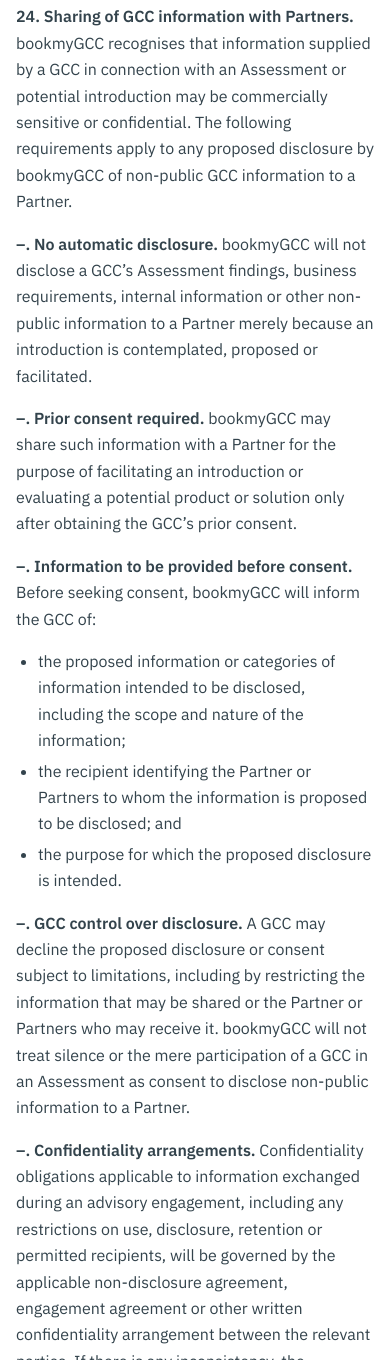
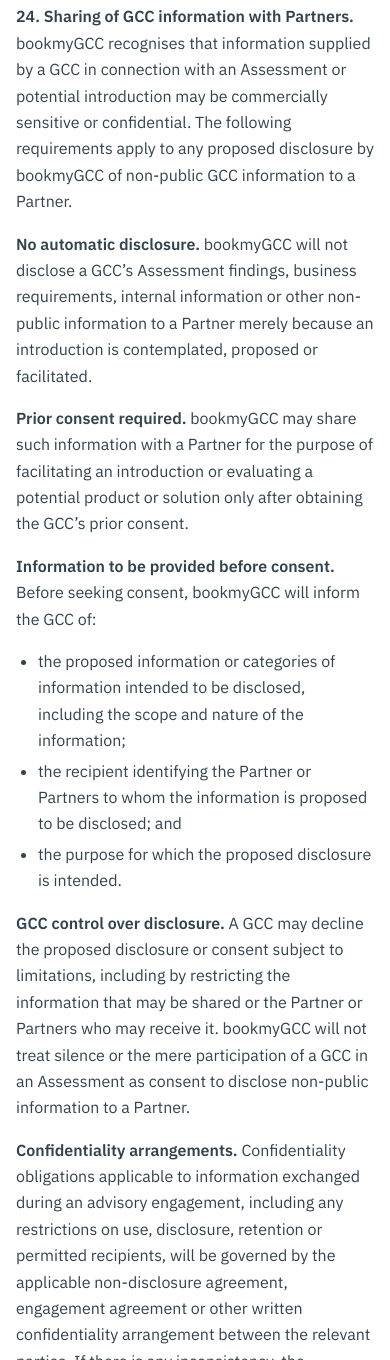
Before and after one commit to bookmygcc/web, a website: page public/terms.html in a window 390 px wide. Shown: the part 7270-8630 px from the top of the page. Drawn offline with Linux system fonts and the light colour scheme.

Commit message:
Terms: tidy sub-point labels under Clause 24 (#9)
* Footer: add legal entity name, CIN and phone number

Co-Authored-By: Claude Sonnet 5.5 <noreply@anthropic.com>
Claude-Session: https://claude.ai/code/session_01UHKszR6js2S48LTtu4KHRn

* Remove refund policy page and links; to be covered in engagement payment terms

Co-Authored-By: Claude Sonnet 5.5 <noreply@anthropic.com>
Claude-Session: https://claude.ai/code/session_01UHKszR6js2S48LTtu4KHRn

* Publish lawyer-reviewed Privacy Policy and Terms of Use

Co-Authored-By: Claude Sonnet 5.5 <noreply@anthropic.com>
Claude-Session: https://claude.ai/code/session_01UHKszR6js2S48LTtu4KHRn

* Footer: link YouTube channel; rename Privacy/Terms to Privacy Policy/Terms of Use

Co-Authored-By: Claude Sonnet 5.5 <noreply@anthropic.com>
Claude-Session: https://claude.ai/code/session_01UHKszR6js2S48LTtu4KHRn

* Terms: drop stray dash before unnumbered sub-points under Clause 24

Co-Authored-By: Claude Sonnet 5.5 <noreply@anthropic.com>
Claude-Session: https://claude.ai/code/session_01UHKszR6js2S48LTtu4KHRn

---------

Co-authored-by: Claude <noreply@anthropic.com>

```diff
--- a/public/terms.html
+++ b/public/terms.html
@@ -61,12 +61,12 @@ a{color:var(--deep)}footer{border-top:1px solid var(--rule);padding:24px 0;font-
 <p><strong>22. Separate third-party transactions.</strong> Any discussion, transaction, purchase, subscription, licence, implementation, support or other engagement between a GCC and a Partner is independent of bookmyGCC and is governed by a separate agreement between the GCC and the Partner. bookmyGCC is not a party to that agreement unless expressly stated in a separate written instrument signed by bookmyGCC.</p>
 <p><strong>23. Third-party responsibility.</strong> Subject to applicable law, bookmyGCC is not responsible for the acts or omissions of a Partner or for the quality, performance, availability, security, operation, implementation or support of any third-party product or service. Any queries, claims or disputes concerning a Partner’s product or service should be addressed to the relevant Partner.</p>
 <p><strong>24. Sharing of GCC information with Partners.</strong> bookmyGCC recognises that information supplied by a GCC in connection with an Assessment or potential introduction may be commercially sensitive or confidential. The following requirements apply to any proposed disclosure by bookmyGCC of non-public GCC information to a Partner.</p>
-<p><strong>–. No automatic disclosure.</strong> bookmyGCC will not disclose a GCC’s Assessment findings, business requirements, internal information or other non-public information to a Partner merely because an introduction is contemplated, proposed or facilitated.</p>
-<p><strong>–. Prior consent required.</strong> bookmyGCC may share such information with a Partner for the purpose of facilitating an introduction or evaluating a potential product or solution only after obtaining the GCC’s prior consent.</p>
-<p><strong>–. Information to be provided before consent.</strong> Before seeking consent, bookmyGCC will inform the GCC of:</p>
+<p><strong>No automatic disclosure.</strong> bookmyGCC will not disclose a GCC’s Assessment findings, business requirements, internal information or other non-public information to a Partner merely because an introduction is contemplated, proposed or facilitated.</p>
+<p><strong>Prior consent required.</strong> bookmyGCC may share such information with a Partner for the purpose of facilitating an introduction or evaluating a potential product or solution only after obtaining the GCC’s prior consent.</p>
+<p><strong>Information to be provided before consent.</strong> Before seeking consent, bookmyGCC will inform the GCC of:</p>
 <ul><li>the proposed information or categories of information intended to be disclosed, including the scope and nature of the information;</li><li>the recipient identifying the Partner or Partners to whom the information is proposed to be disclosed; and</li><li>the purpose for which the proposed disclosure is intended.</li></ul>
-<p><strong>–. GCC control over disclosure.</strong> A GCC may decline the proposed disclosure or consent subject to limitations, including by restricting the information that may be shared or the Partner or Partners who may receive it. bookmyGCC will not treat silence or the mere participation of a GCC in an Assessment as consent to disclose non-public information to a Partner.</p>
-<p><strong>–. Confidentiality arrangements.</strong> Confidentiality obligations applicable to information exchanged during an advisory engagement, including any restrictions on use, disclosure, retention or permitted recipients, will be governed by the applicable non-disclosure agreement, engagement agreement or other written confidentiality arrangement between the relevant parties. If there is any inconsistency, the applicable written confidentiality arrangement will prevail to the extent of that inconsistency.</p>
+<p><strong>GCC control over disclosure.</strong> A GCC may decline the proposed disclosure or consent subject to limitations, including by restricting the information that may be shared or the Partner or Partners who may receive it. bookmyGCC will not treat silence or the mere participation of a GCC in an Assessment as consent to disclose non-public information to a Partner.</p>
+<p><strong>Confidentiality arrangements.</strong> Confidentiality obligations applicable to information exchanged during an advisory engagement, including any restrictions on use, disclosure, retention or permitted recipients, will be governed by the applicable non-disclosure agreement, engagement agreement or other written confidentiality arrangement between the relevant parties. If there is any inconsistency, the applicable written confidentiality arrangement will prevail to the extent of that inconsistency.</p>
 <h2>Website use</h2>
 <p><strong>25. Website forms.</strong> General enquiry, registration or contact forms on the Website are not intended for the submission of confidential, privileged, sensitive or security-critical business information. Users should provide only the information reasonably necessary to make their enquiry and should not submit such information through a general Website form.</p>
 <p><strong>26. Website use and acceptable conduct.</strong> Users may access and use the Website only for lawful purposes and in accordance with these Terms and applicable laws.</p>
```
